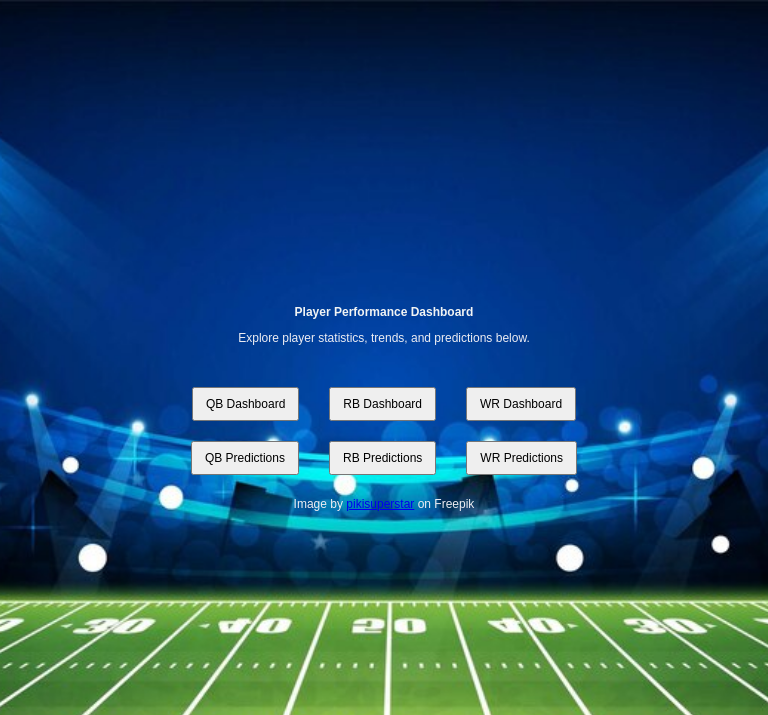
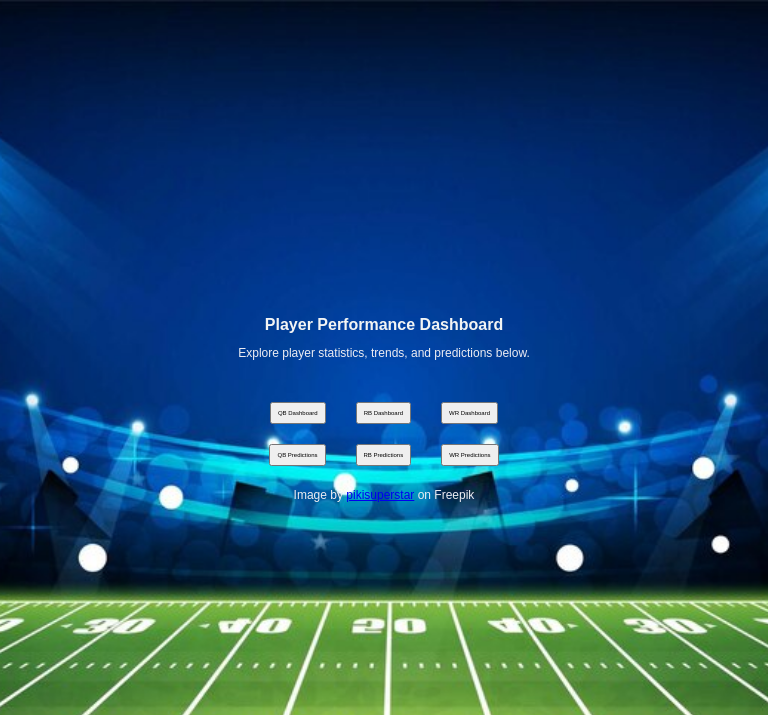
Before and after one commit to clarkeallan931/FlaskDeploy, a Flask app: page / in a window 768 px wide. Shown: the top 715 px of the page. Run offline with Flask 2, Linux system fonts and the light colour scheme.

Commit message:
Update Home.html

```diff
--- a/templates/Home.html
+++ b/templates/Home.html
@@ -53,7 +53,7 @@
 
     h1 {
 
-        font-size: 12px;
+        font-size: 16px;
     }
 
     p {
@@ -63,8 +63,8 @@
 
     button {
 
-        padding: 8px 12px;
-        font-size: 12px;
+        padding: 6px 6px;
+        font-size: 6px;
     }
 }
 
@@ -89,8 +89,8 @@
 
         button {
             /* Adjust button padding for smartphones */
-            padding: 6px 8px;
-            font-size: 10px; /* Adjust font size for smartphones */
+            padding: 6px 6px;
+            font-size: 6px; /* Adjust font size for smartphones */
         }
     }
 
```
